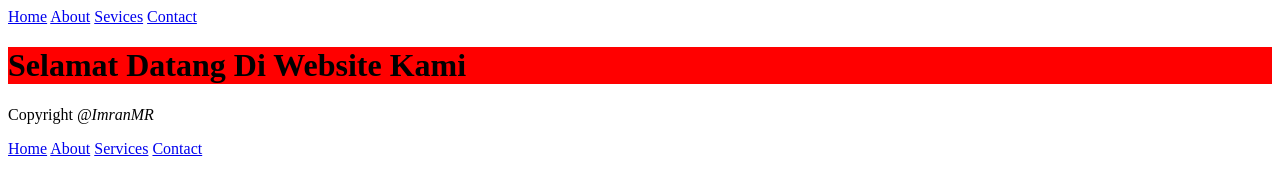
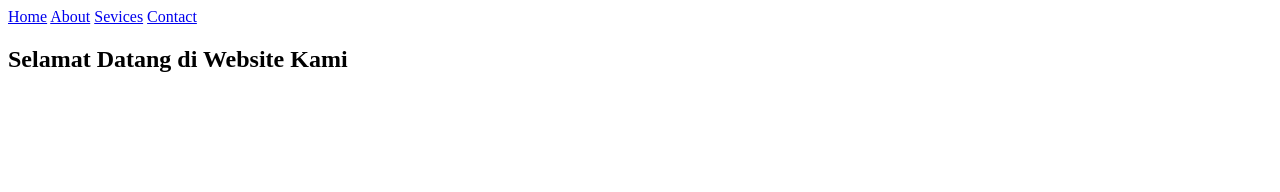
Before and after one commit to ImranMR212/multipleremote, a plain HTML site: page index.html in a window 1280 px wide. Drawn offline with Linux system fonts and the light colour scheme.

Commit message:
remove beberapa file

```diff
--- a/index.html
+++ b/index.html
@@ -13,18 +13,8 @@
         <a href="#">Sevices</a>
         <a href="#">Contact</a>
     </div>
-    <div class="tbody">
-        <h1>Selamat Datang Di Website Kami</h1>
-        <div class="footer">
-            <p>Copyright <i>@ImranMR</i></p>
-    <title>Mulitiple Remote</title>
-</head>
-<body>
-    <div class="navigation">
-        <a href="#">Home</a>
-        <a href="#">About</a>
-        <a href="#">Services</a>
-        <a href="#">Contact</a>
+    <div class="title">
+        <h2>Selamat Datang di Website Kami</h2>
     </div>
 </body>
 </html>
```
